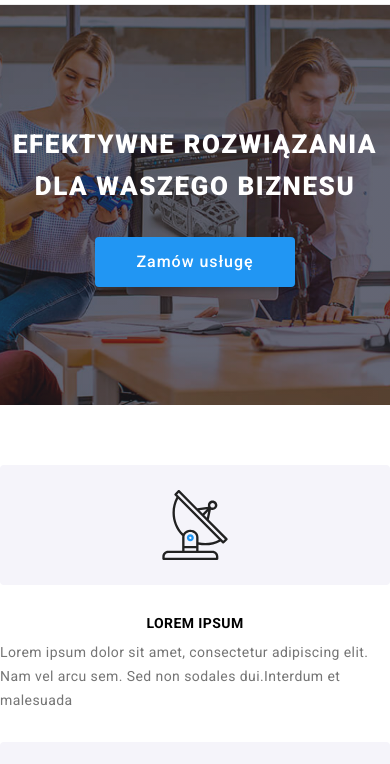
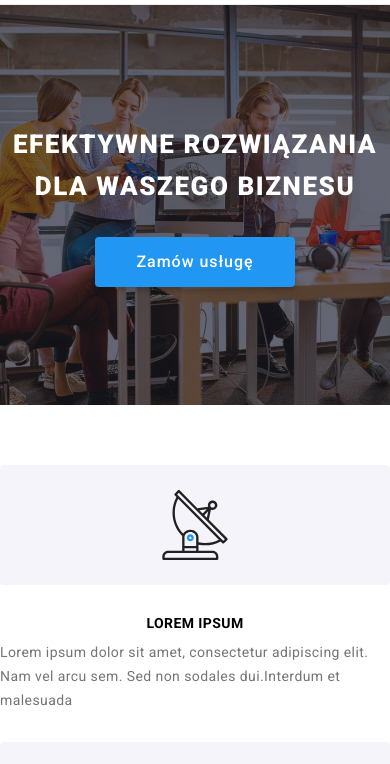
Before and after one commit to marcin-malkus/goit-markup-hw-08, a plain HTML site: page index.html in a window 390 px wide. Shown: the part 55-819 px from the top of the page. Drawn offline with nearby package versions, Linux system fonts and the light colour scheme.

Commit message:
Add files via upload

```diff
--- a/sass/layout/_hero.scss
+++ b/sass/layout/_hero.scss
@@ -4,7 +4,7 @@
     width: 100%;
     height: 400px;
     background-image: linear-gradient(rgba(47, 48, 58, 0.4), rgba(47, 48, 58, 0.4)),
-      url('../images/hero-image.png');
+      url('../images/hero/hero-mobile.jpg');
     @include bg-img-position;
   }
   &__text {
```
Also changed, not shown: css/main.css, css/main.min.css, 2 other files.
